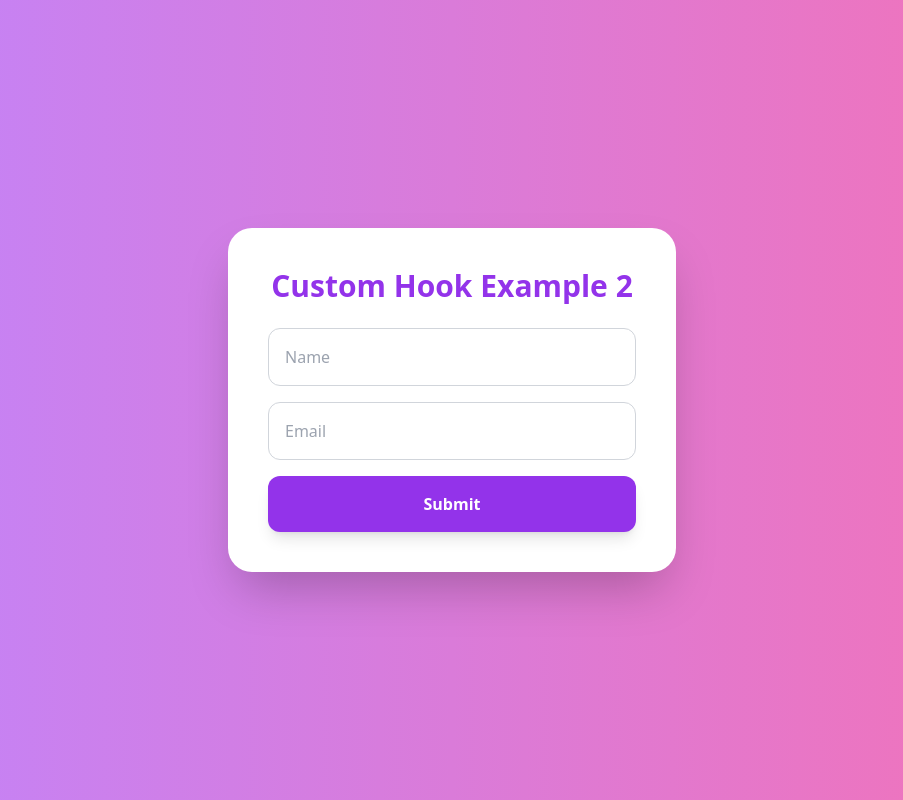
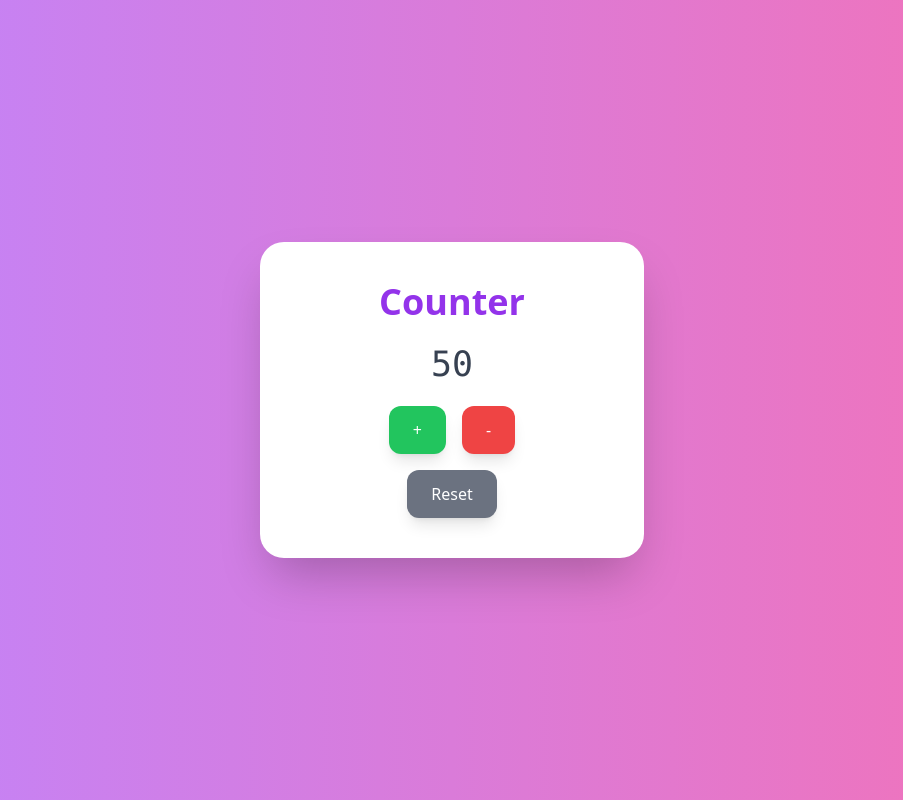
Before and after one commit to Cabdinasir64/Hooks, a React (Vite) app: page / in a window 1280 px wide. Shown: the whole page, without its empty margins (188-1091 px from the left). Built offline with nearby package versions, Linux system fonts and the light colour scheme.

Commit message:
i connect 1 file

```diff
--- a/src/App.jsx
+++ b/src/App.jsx
@@ -1,9 +1,9 @@
-import CustomHook2 from './CustomHooks/customhook2'
+import CustomHook4 from './CustomHooks/customhook4'
 function App() {
 
 
   return (
-    <CustomHook2 />
+    <CustomHook4 />
   );
 }
 
```
